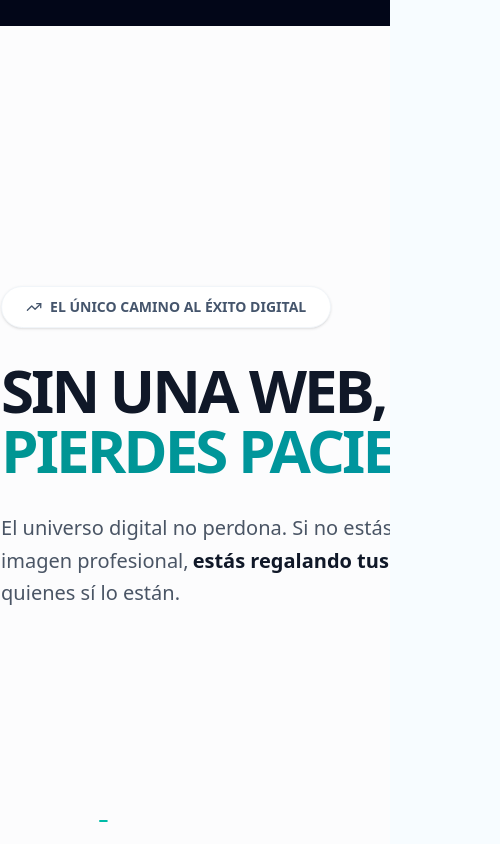
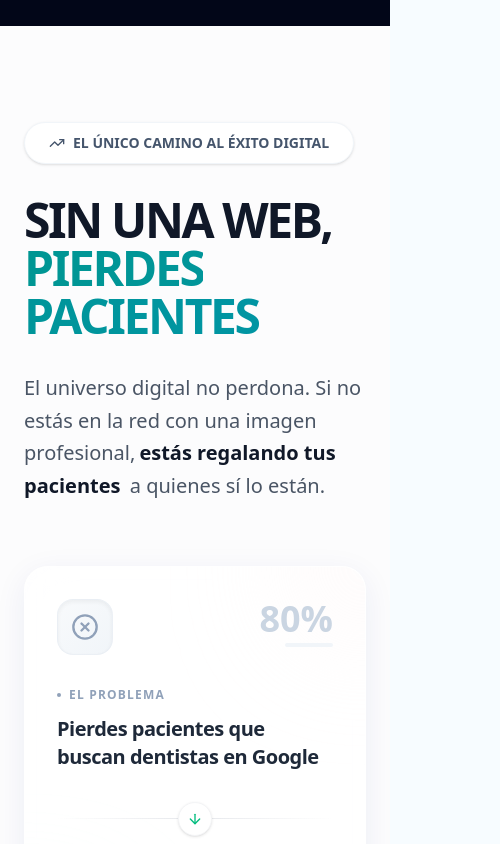
Before and after one commit to jacar/DentalWeb, a Next.js app: page / in a window 390 px wide. Shown: the part 1240-2084 px from the top of the page, 500 px wide, since content can reach past the window. Built offline with nearby package versions, Linux system fonts and the light colour scheme.

Commit message:
perf(mobile): remove unused state triggering double hero renders and cleanup unused icon imports for faster LCP

```diff
--- a/src/app/globals.css
+++ b/src/app/globals.css
@@ -126,15 +126,10 @@
     scroll-behavior: smooth;
   }
 
-  html,
-  body {
-    max-width: 100vw;
-    overflow-x: hidden;
-  }
-
   body {
     @apply bg-background text-foreground antialiased selection:bg-primary/20;
     font-feature-settings: "cv02", "cv03", "cv04", "cv11";
+    overflow-x: clip;
   }
 
   h1,
--- a/src/app/page.tsx
+++ b/src/app/page.tsx
@@ -37,7 +37,7 @@ export default function Home() {
         <ProblemsSection />
 
         {/* Results Slide 1 */}
-        <div className="min-w-[85vw] md:min-w-[75vw] h-screen flex flex-col justify-center px-12 bg-white">
+        <div className="w-full lg:min-w-[85vw] lg:md:min-w-[75vw] min-h-[80vh] lg:h-screen flex flex-col justify-center px-6 lg:px-12 py-16 lg:py-0 bg-white border-t lg:border-t-0 border-slate-100">
           <div className="text-center mb-10">
             <h2 className="text-4xl md:text-6xl font-black text-slate-900 mb-4 tracking-tighter uppercase">
               Resultados <span className="text-teal-600 tracking-normal italic font-serif lowercase">visibles</span>
@@ -57,7 +57,7 @@ export default function Home() {
         </div>
 
         {/* Results Slide 2 */}
-        <div className="min-w-[85vw] md:min-w-[75vw] h-screen flex flex-col justify-center px-24 bg-white border-l border-slate-50">
+        <div className="w-full lg:min-w-[85vw] lg:md:min-w-[75vw] min-h-[80vh] lg:h-screen flex flex-col justify-center px-6 lg:px-24 py-16 lg:py-0 bg-white border-t border-l-0 lg:border-t-0 lg:border-l border-slate-100">
           <div className="text-center mb-10">
             <h2 className="text-4xl md:text-6xl font-black text-slate-900 mb-4 tracking-tighter uppercase">
               Ortodoncia <span className="text-blue-600 tracking-normal italic font-serif lowercase">avanzada</span>
--- a/src/components/sales/faq-section.tsx
+++ b/src/components/sales/faq-section.tsx
@@ -14,7 +14,7 @@ export function FAQSection() {
   }
 
   return (
-    <div className="flex h-screen items-center px-6 md:px-24 bg-teal-50/30 w-screen shrink-0">
+    <div className="flex h-auto lg:h-screen items-center px-6 md:px-24 py-20 lg:py-0 bg-teal-50/30 w-full lg:w-screen shrink-0">
       <div className="max-w-7xl mx-auto w-full grid lg:grid-cols-2 gap-12 items-center">
         {/* Header Slide */}
         <div className="w-full">
--- a/src/components/sales/header.tsx
+++ b/src/components/sales/header.tsx
@@ -1,7 +1,7 @@
 'use client'
 
 import { Button } from '@/components/ui/button'
-import { Smile, Menu, X, Phone, MessageCircle, Sparkles, Zap } from 'lucide-react'
+import { Menu, X, MessageCircle, Sparkles, Zap } from 'lucide-react'
 import { useState, useEffect } from 'react'
 import Link from 'next/link'
 import { motion, AnimatePresence } from 'framer-motion'
--- a/src/components/sales/horizontal-section.tsx
+++ b/src/components/sales/horizontal-section.tsx
@@ -30,23 +30,23 @@ export function HorizontalSection({ children, horizontalWidth = "300", showDecor
     const x = useTransform(scrollYProgress, [0, 1], ["0%", `-${(parseInt(horizontalWidth) - 100)}%`])
 
     return (
-        <section ref={targetRef} className="relative bg-white" style={{ height: `${horizontalWidth}vh` }}>
-            <div className="sticky top-0 h-screen flex items-center overflow-hidden">
+        <section ref={targetRef} className="relative bg-white h-auto lg:h-[var(--h-width)]" style={{ '--h-width': `${horizontalWidth}vh` } as React.CSSProperties}>
+            <div className="relative lg:sticky top-0 h-auto lg:h-screen flex flex-col lg:flex-row lg:items-center overflow-hidden">
                 {/* Background Decoration Layer (Now sticky too) */}
                 {showDecorations && (
-                    <div className="absolute inset-0 z-0">
+                    <div className="absolute inset-0 z-0 hidden lg:block">
                         <FallingDentalElements progress={scrollYProgress} />
                     </div>
                 )}
 
-                <motion.div style={{ x }} className="flex h-full items-center relative z-10 w-full">
+                <motion.div style={{ x }} className="flex flex-col lg:flex-row h-auto lg:h-full lg:items-center relative z-10 w-full max-lg:!transform-none">
                     <HorizontalSectionContext.Provider value={scrollYProgress}>
                         {children}
                     </HorizontalSectionContext.Provider>
                 </motion.div>
 
                 {/* Subtle Horizontal Progress Indicator */}
-                <div className="absolute bottom-12 left-1/2 -translate-x-1/2 w-48 h-[2px] bg-white/10 rounded-full overflow-hidden z-20">
+                <div className="hidden lg:block absolute bottom-12 left-1/2 -translate-x-1/2 w-48 h-[2px] bg-white/10 rounded-full overflow-hidden z-20">
                     <motion.div
                         style={{ scaleX: scrollYProgress }}
                         className="h-full bg-teal-500 origin-left"
--- a/src/components/sales/premium/sticky-hero.tsx
+++ b/src/components/sales/premium/sticky-hero.tsx
@@ -3,8 +3,8 @@
 import { motion, useScroll, useTransform, useSpring } from 'framer-motion'
 import { Button } from '@/components/ui/button'
 import { Badge } from '@/components/ui/badge'
-import { ArrowRight, Check, Sparkles, Star, Users, Play } from 'lucide-react'
-import { useRef, useEffect, useState } from 'react'
+import { ArrowRight, Check, Sparkles, Users } from 'lucide-react'
+import { useRef, useEffect } from 'react'
 import { Magnetic } from '../magnetic'
 
 export function PremiumStickyHero() {
@@ -24,7 +24,6 @@ export function PremiumStickyHero() {
 
     const sectionRef = useRef<HTMLDivElement>(null)
     const videoRef = useRef<HTMLVideoElement>(null)
-    const [isVideoLoaded, setIsVideoLoaded] = useState(false)
 
     const { scrollYProgress } = useScroll({
         target: sectionRef,
@@ -82,7 +81,6 @@ export function PremiumStickyHero() {
                         muted
                         playsInline
                         preload="auto"
-                        onLoadedData={() => setIsVideoLoaded(true)}
                         className="w-full h-full object-cover"
                     />
                     {/* Brighter Cinematic Overlays */}
--- a/src/components/sales/problems-section.tsx
+++ b/src/components/sales/problems-section.tsx
@@ -156,9 +156,9 @@ export function ProblemsSection() {
   }
 
   return (
-    <div className="flex h-screen items-center px-12 md:px-24 bg-gray-50/50 w-max shrink-0 flex-nowrap">
+    <div className="flex flex-col lg:flex-row h-auto lg:h-screen items-center px-6 lg:px-12 md:px-24 py-24 lg:py-0 bg-gray-50/50 w-full lg:w-max shrink-0 flex-nowrap gap-16 lg:gap-0">
       {/* Header Section (Full Screen Width-ish Slide) */}
-      <div className="min-w-[450px] md:min-w-[700px] pr-20">
+      <div className="w-full lg:min-w-[450px] lg:md:min-w-[700px] lg:pr-20">
         <motion.div
           initial={{ opacity: 0, scale: 0.9 }}
           whileInView={{ opacity: 1, scale: 1 }}
@@ -168,7 +168,7 @@ export function ProblemsSection() {
           EL ÚNICO CAMINO AL ÉXITO DIGITAL
         </motion.div>
 
-        <h2 className="text-6xl md:text-8xl font-black text-gray-900 mb-8 tracking-tighter leading-none">
+        <h2 className="text-5xl sm:text-6xl md:text-8xl font-black text-gray-900 mb-8 tracking-tighter leading-none hyphens-auto break-words lg:break-normal">
           SIN UNA WEB, <br />
           <span className="text-transparent bg-clip-text bg-gradient-to-r from-teal-600 to-cyan-600 bg-300% animate-gradient">
             PIERDES PACIENTES
@@ -182,16 +182,16 @@ export function ProblemsSection() {
       </div>
 
       {/* Problems Horizontal Stack */}
-      <div className="flex gap-12 items-center">
+      <div className="flex flex-col lg:flex-row gap-12 items-center w-full lg:w-auto">
         {problems.map((item, index) => (
-          <div key={index} className="min-w-[350px] md:min-w-[450px] h-[550px]">
+          <div key={index} className="w-full sm:w-[90%] md:w-[80%] lg:w-auto lg:min-w-[350px] md:min-w-[450px] lg:h-[550px]">
             <ProblemCard item={item} index={index} />
           </div>
         ))}
       </div>
 
       {/* CTA Final (As a slide) */}
-      <div className="min-w-[400px] md:min-w-[700px] flex flex-col items-center justify-center px-20">
+      <div className="w-full lg:min-w-[400px] lg:md:min-w-[700px] flex flex-col items-center justify-center lg:px-20 mt-8 lg:mt-0">
         <Magnetic strength={0.4}>
           <motion.div
             initial={{ opacity: 0, scale: 0.9 }}
```
Also changed, not shown: src/components/sales/templates-section.tsx (+4 -4 lines).
